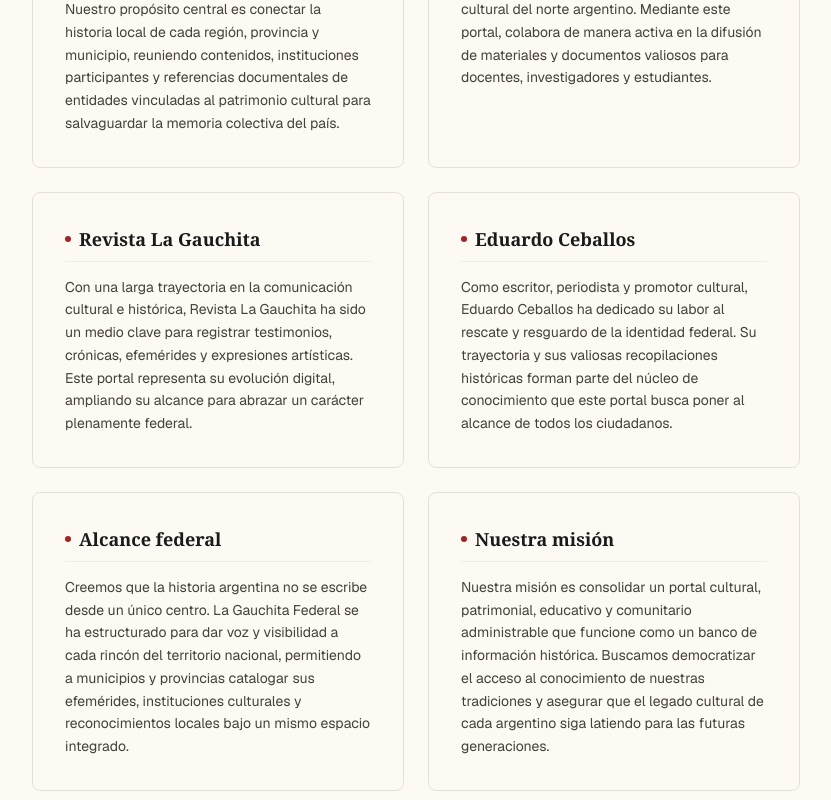
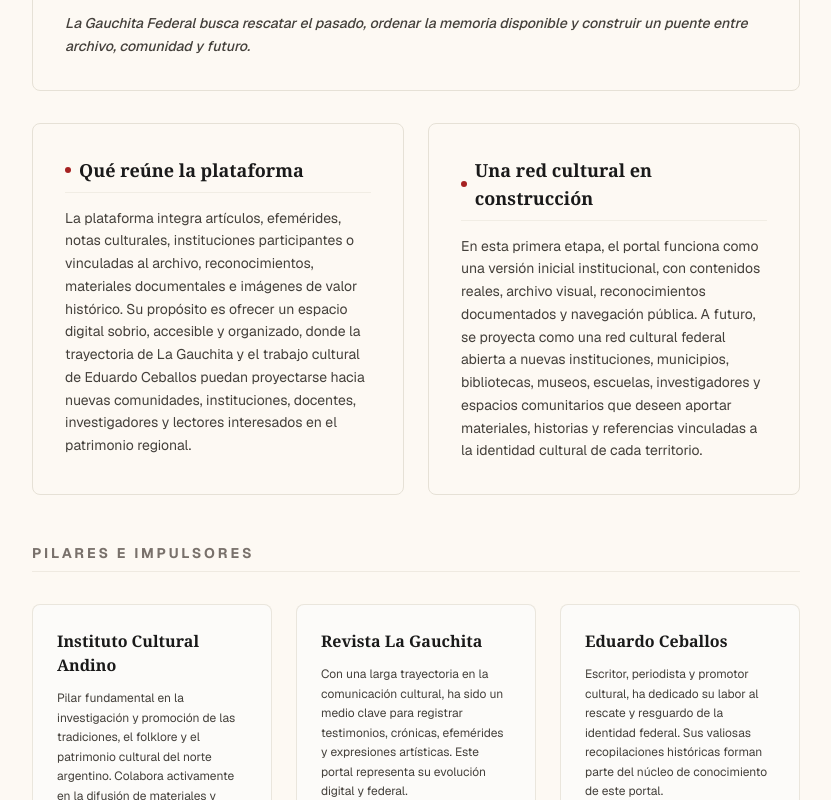
Before and after one commit to lagauchitafederal/la-gauchita-federal, a Next.js app: page /acerca in a window 1280 px wide. Shown: the part 580-1380 px from the top of the page, without its empty margins (224-1055 px from the left). Built offline with nearby package versions, Linux system fonts and the light colour scheme.

Commit message:
copy: add institutional presentation to about page

```diff
--- a/src/app/acerca/page.tsx
+++ b/src/app/acerca/page.tsx
@@ -15,66 +15,84 @@
         description="Una plataforma cultural para preservar, organizar y difundir la memoria histórica y el patrimonio federal argentino."
       />
 
-      <div className="grid grid-cols-1 md:grid-cols-2 gap-6 mt-4">
+      {/* Presentación Institucional Principal */}
+      <div className="flex flex-col gap-8 mt-4">
+
+        {/* Bloque 1: Qué es La Gauchita Federal */}
         <section className="bg-warm-white border border-stone-beige rounded-lg p-6 sm:p-8 flex flex-col gap-3.5 hover:border-muted-amber transition-colors duration-200">
           <h2 className="text-lg font-serif font-bold text-charcoal border-b border-stone-beige/50 pb-2 flex items-center gap-2">
             <span className="w-1.5 h-1.5 bg-earth-red rounded-full" />
-            Origen y propósito
+            Qué es La Gauchita Federal
           </h2>
           <p className="text-sm text-stone-700 leading-relaxed">
-            La Gauchita Federal nace como una iniciativa de digitalización, organización y puesta en valor del patrimonio cultural e histórico argentino. Nuestro propósito central es conectar la historia local de cada región, provincia y municipio, reuniendo contenidos, instituciones participantes y referencias documentales de entidades vinculadas al patrimonio cultural para salvaguardar la memoria colectiva del país.
+            La Gauchita Federal es un portal cultural e histórico impulsado por el Instituto Cultural Andino y la Revista La Gauchita, orientado a reunir, preservar y difundir contenidos vinculados a la memoria cultural, histórica y documental del norte argentino y del ámbito federal andino.
+          </p>
+          <p className="text-sm text-stone-700 leading-relaxed font-medium italic">
+            La Gauchita Federal busca rescatar el pasado, ordenar la memoria disponible y construir un puente entre archivo, comunidad y futuro.
           </p>
         </section>
 
+        <div className="grid grid-cols-1 md:grid-cols-2 gap-6">
+          {/* Bloque 2: Qué reúne la plataforma */}
           <section className="bg-warm-white border border-stone-beige rounded-lg p-6 sm:p-8 flex flex-col gap-3.5 hover:border-muted-amber transition-colors duration-200">
             <h2 className="text-lg font-serif font-bold text-charcoal border-b border-stone-beige/50 pb-2 flex items-center gap-2">
               <span className="w-1.5 h-1.5 bg-earth-red rounded-full" />
-            Instituto Cultural Andino
+              Qué reúne la plataforma
             </h2>
             <p className="text-sm text-stone-700 leading-relaxed">
-            El Instituto Cultural Andino es un pilar fundamental en la investigación y promoción de las tradiciones, el folklore y el patrimonio cultural del norte argentino. Mediante este portal, colabora de manera activa en la difusión de materiales y documentos valiosos para docentes, investigadores y estudiantes.
+              La plataforma integra artículos, efemérides, notas culturales, instituciones participantes o vinculadas al archivo, reconocimientos, materiales documentales e imágenes de valor histórico. Su propósito es ofrecer un espacio digital sobrio, accesible y organizado, donde la trayectoria de La Gauchita y el trabajo cultural de Eduardo Ceballos puedan proyectarse hacia nuevas comunidades, instituciones, docentes, investigadores y lectores interesados en el patrimonio regional.
             </p>
           </section>
 
+          {/* Bloque 3: Una red cultural en construcción */}
           <section className="bg-warm-white border border-stone-beige rounded-lg p-6 sm:p-8 flex flex-col gap-3.5 hover:border-muted-amber transition-colors duration-200">
             <h2 className="text-lg font-serif font-bold text-charcoal border-b border-stone-beige/50 pb-2 flex items-center gap-2">
               <span className="w-1.5 h-1.5 bg-earth-red rounded-full" />
-            Revista La Gauchita
+              Una red cultural en construcción
             </h2>
             <p className="text-sm text-stone-700 leading-relaxed">
-            Con una larga trayectoria en la comunicación cultural e histórica, Revista La Gauchita ha sido un medio clave para registrar testimonios, crónicas, efemérides y expresiones artísticas. Este portal representa su evolución digital, ampliando su alcance para abrazar un carácter plenamente federal.
+              En esta primera etapa, el portal funciona como una versión inicial institucional, con contenidos reales, archivo visual, reconocimientos documentados y navegación pública. A futuro, se proyecta como una red cultural federal abierta a nuevas instituciones, municipios, bibliotecas, museos, escuelas, investigadores y espacios comunitarios que deseen aportar materiales, historias y referencias vinculadas a la identidad cultural de cada territorio.
+            </p>
+          </section>
+        </div>
+
+        {/* Separador de Sección */}
+        <div className="pt-4 pb-2 border-b border-stone-beige/60">
+          <h3 className="text-sm uppercase tracking-[0.2em] font-bold text-stone-500">
+            Pilares e Impulsores
+          </h3>
+        </div>
+
+        {/* Grid de Impulsores */}
+        <div className="grid grid-cols-1 md:grid-cols-3 gap-6">
+          <section className="bg-[#fcfbf9] border border-stone-beige/80 rounded-lg p-6 flex flex-col gap-3 hover:border-muted-amber transition-colors duration-200">
+            <h4 className="font-serif font-bold text-charcoal text-base">
+              Instituto Cultural Andino
+            </h4>
+            <p className="text-xs text-stone-700 leading-relaxed">
+              Pilar fundamental en la investigación y promoción de las tradiciones, el folklore y el patrimonio cultural del norte argentino. Colabora activamente en la difusión de materiales y documentos valiosos para docentes, investigadores y estudiantes.
             </p>
           </section>
 
-        <section className="bg-warm-white border border-stone-beige rounded-lg p-6 sm:p-8 flex flex-col gap-3.5 hover:border-muted-amber transition-colors duration-200">
-          <h2 className="text-lg font-serif font-bold text-charcoal border-b border-stone-beige/50 pb-2 flex items-center gap-2">
-            <span className="w-1.5 h-1.5 bg-earth-red rounded-full" />
-            Eduardo Ceballos
-          </h2>
-          <p className="text-sm text-stone-700 leading-relaxed">
-            Como escritor, periodista y promotor cultural, Eduardo Ceballos ha dedicado su labor al rescate y resguardo de la identidad federal. Su trayectoria y sus valiosas recopilaciones históricas forman parte del núcleo de conocimiento que este portal busca poner al alcance de todos los ciudadanos.
+          <section className="bg-[#fcfbf9] border border-stone-beige/80 rounded-lg p-6 flex flex-col gap-3 hover:border-muted-amber transition-colors duration-200">
+            <h4 className="font-serif font-bold text-charcoal text-base">
+              Revista La Gauchita
+            </h4>
+            <p className="text-xs text-stone-700 leading-relaxed">
+              Con una larga trayectoria en la comunicación cultural, ha sido un medio clave para registrar testimonios, crónicas, efemérides y expresiones artísticas. Este portal representa su evolución digital y federal.
             </p>
           </section>
 
-        <section className="bg-warm-white border border-stone-beige rounded-lg p-6 sm:p-8 flex flex-col gap-3.5 hover:border-muted-amber transition-colors duration-200">
-          <h2 className="text-lg font-serif font-bold text-charcoal border-b border-stone-beige/50 pb-2 flex items-center gap-2">
-            <span className="w-1.5 h-1.5 bg-earth-red rounded-full" />
-            Alcance federal
-          </h2>
-          <p className="text-sm text-stone-700 leading-relaxed">
-            Creemos que la historia argentina no se escribe desde un único centro. La Gauchita Federal se ha estructurado para dar voz y visibilidad a cada rincón del territorio nacional, permitiendo a municipios y provincias catalogar sus efemérides, instituciones culturales y reconocimientos locales bajo un mismo espacio integrado.
+          <section className="bg-[#fcfbf9] border border-stone-beige/80 rounded-lg p-6 flex flex-col gap-3 hover:border-muted-amber transition-colors duration-200">
+            <h4 className="font-serif font-bold text-charcoal text-base">
+              Eduardo Ceballos
+            </h4>
+            <p className="text-xs text-stone-700 leading-relaxed">
+              Escritor, periodista y promotor cultural, ha dedicado su labor al rescate y resguardo de la identidad federal. Sus valiosas recopilaciones históricas forman parte del núcleo de conocimiento de este portal.
             </p>
           </section>
+        </div>
 
-        <section className="bg-warm-white border border-stone-beige rounded-lg p-6 sm:p-8 flex flex-col gap-3.5 hover:border-muted-amber transition-colors duration-200">
-          <h2 className="text-lg font-serif font-bold text-charcoal border-b border-stone-beige/50 pb-2 flex items-center gap-2">
-            <span className="w-1.5 h-1.5 bg-earth-red rounded-full" />
-            Nuestra misión
-          </h2>
-          <p className="text-sm text-stone-700 leading-relaxed">
-            Nuestra misión es consolidar un portal cultural, patrimonial, educativo y comunitario administrable que funcione como un banco de información histórica. Buscamos democratizar el acceso al conocimiento de nuestras tradiciones y asegurar que el legado cultural de cada argentino siga latiendo para las futuras generaciones.
-          </p>
-        </section>
       </div>
     </PublicPageShell>
   );
```
Lines whose indentation alone changed are shown as unchanged.
